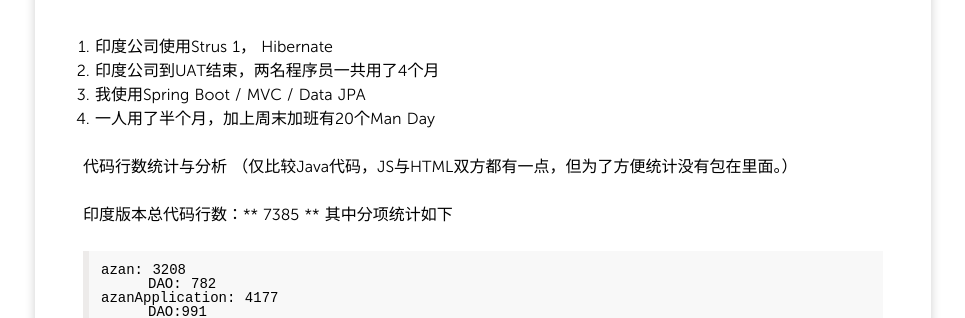
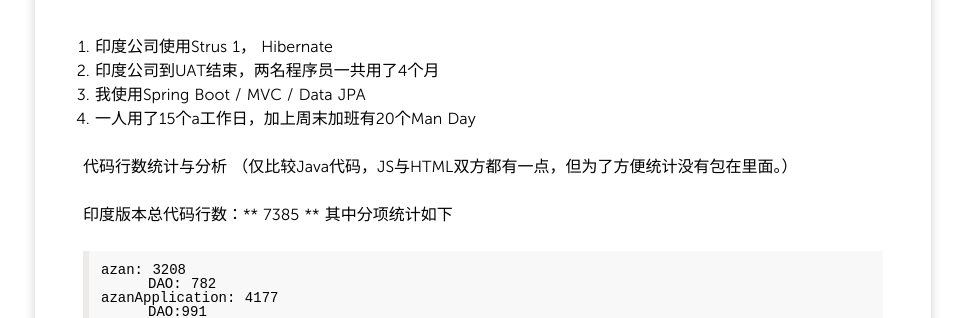
Before and after one commit to dashjim/dashjim.github.com, a Jekyll site: the page built from _posts/2015/2015-11-17-The-Factors-That-Cause-Programer-Perform-Differently.md, in a window 1280 px wide and 900 px high, scrolled down 501 px. Shown: the part 150-468 px from the top of the window, without its empty margins (157-1122 px from the left). Built offline with Jekyll 4.4.1, drawn with Linux system fonts in a browser that asks for light colours; nearby versions of some CDN libraries; Markdown is read by kramdown in place of the engine named in the settings; comment, search, counter and statistics services are not loaded.

Commit message:
Update 2015-11-17-The-Factors-That-Cause-Programer-Perform-Differently.md

```diff
--- a/_posts/2015/2015-11-17-The-Factors-That-Cause-Programer-Perform-Differently.md
+++ b/_posts/2015/2015-11-17-The-Factors-That-Cause-Programer-Perform-Differently.md
@@ -17,7 +17,7 @@
 1. 印度公司使用Strus 1， Hibernate
 2. 印度公司到UAT结束，两名程序员一共用了4个月
 2. 我使用Spring Boot / MVC / Data JPA
-3. 一人用了半个月，加上周末加班有20个Man Day
+3. 一人用了15个a工作日，加上周末加班有20个Man Day
 
 代码行数统计与分析 （仅比较Java代码，JS与HTML双方都有一点，但为了方便统计没有包在里面。）
 
```
